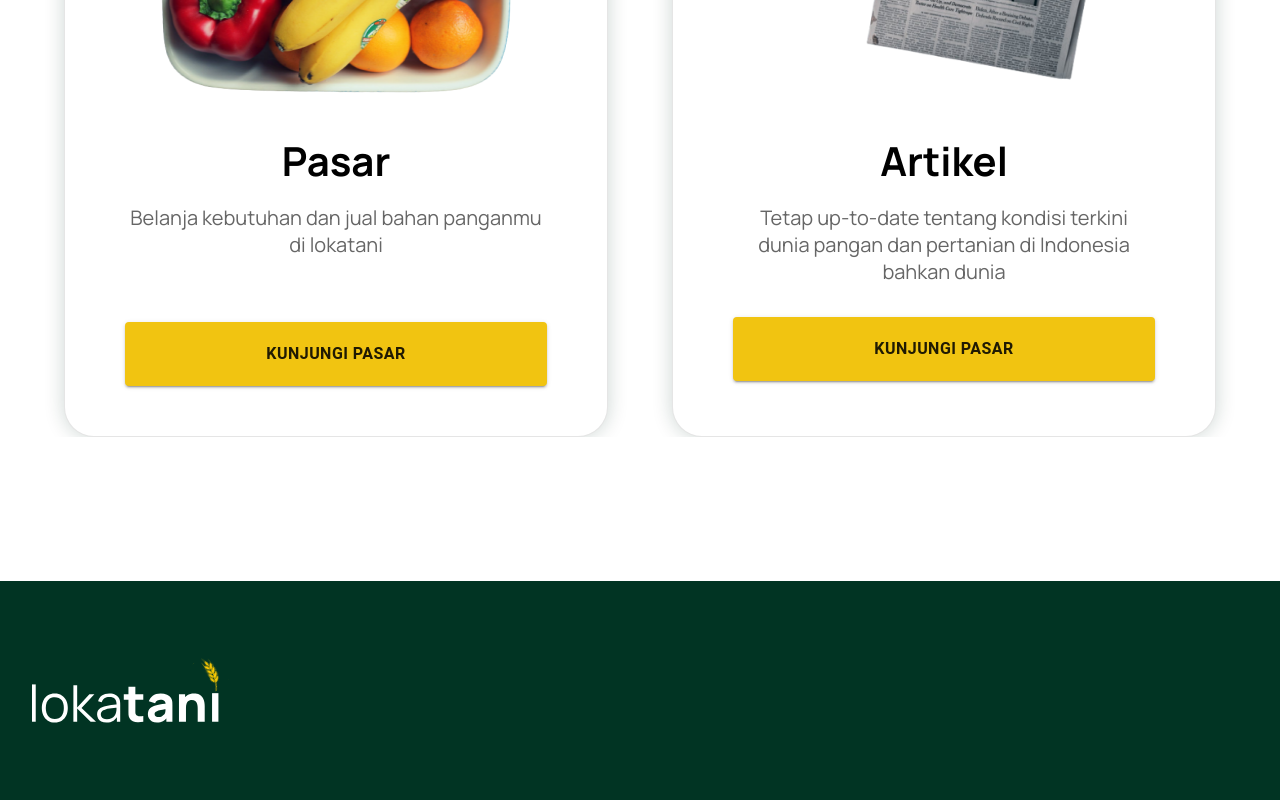
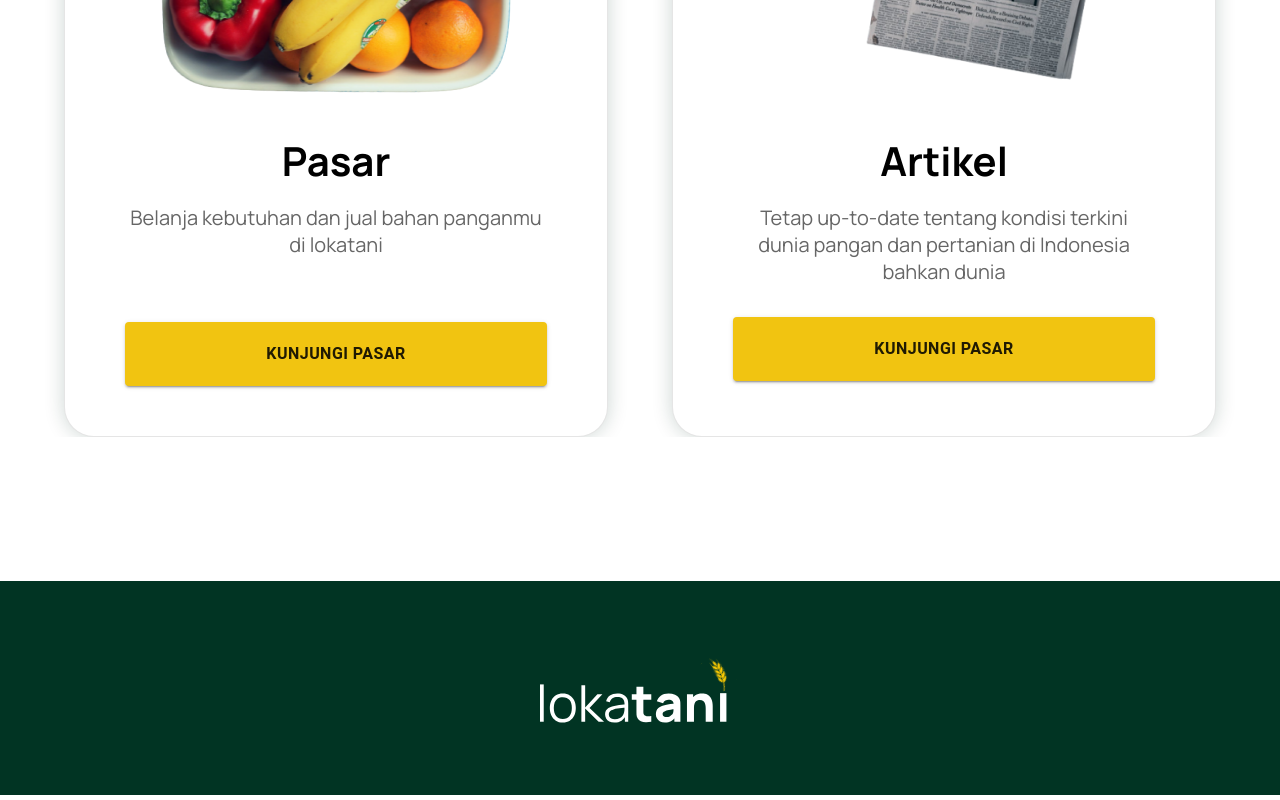
Before and after one commit to mfadlihs/lokatani, a Next.js app: page / in a window 1280 px wide. Shown: the part 1374-2174 px from the top of the page. Built offline with nearby package versions, Linux system fonts and the light colour scheme.

Commit message:
remove hello and add style to footer

```diff
--- a/components/footer/index.tsx
+++ b/components/footer/index.tsx
@@ -9,6 +9,7 @@
 				width={200}
 				height={150}
 				alt='logo'
+				className='m-auto block'
 			/>
 		</div>
 	);
--- a/pages/api/hello.ts
+++ /dev/null
@@ -1,13 +0,0 @@
-// Next.js API route support: https://nextjs.org/docs/api-routes/introduction
-import type { NextApiRequest, NextApiResponse } from 'next'
-
-type Data = {
-  name: string
-}
-
-export default function handler(
-  req: NextApiRequest,
-  res: NextApiResponse<Data>
-) {
-  res.status(200).json({ name: 'John Doe' })
-}
```
